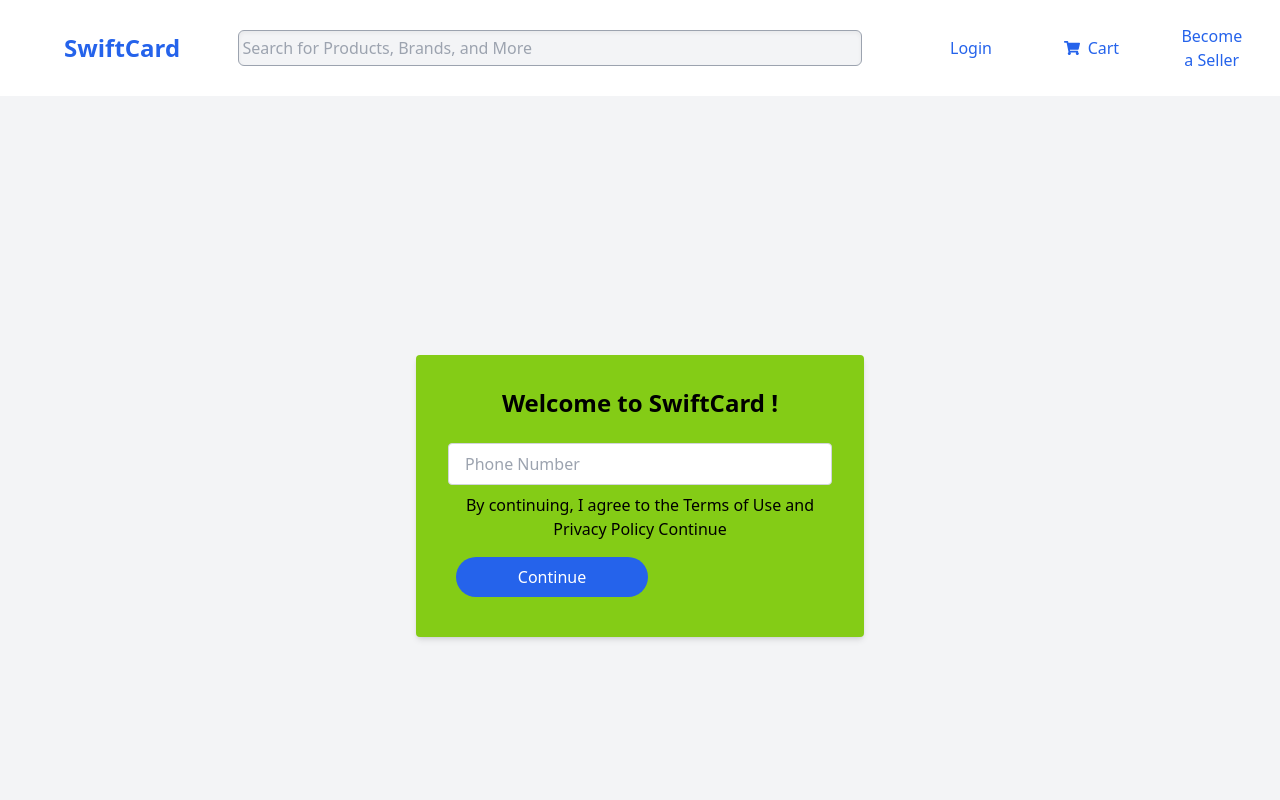
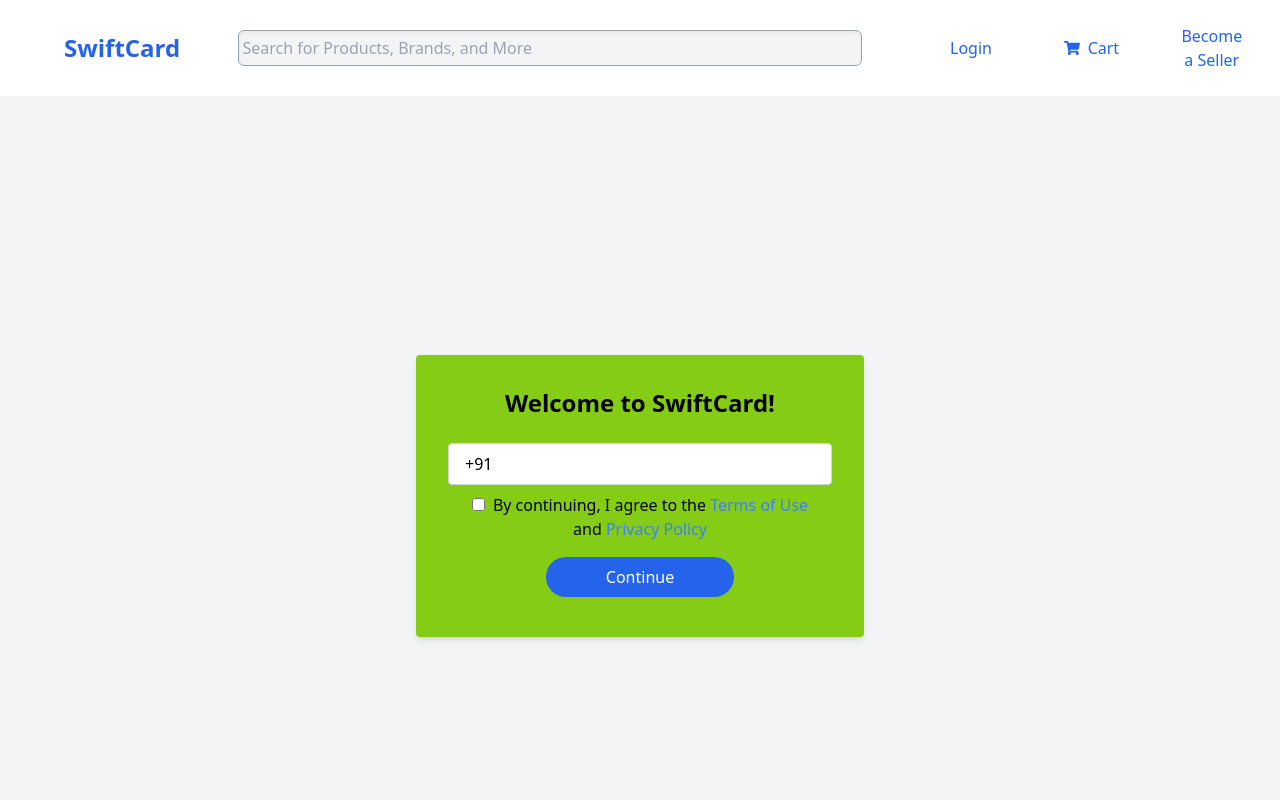
Before and after one commit to amit1035/Ecommerce_Website, a React (Create React App) app: page /login in a window 1280 px wide. Shown: the top 800 px of the page. Built offline with nearby package versions, Linux system fonts and the light colour scheme.

Commit message:
Add privacy policy and login

```diff
--- a/src/App.js
+++ b/src/App.js
@@ -8,6 +8,7 @@ import Login from './components/Login/Login';
 import Banner from './components/Banner/Banner';
 import Features from './components/Features/Features';
 import About from './components/About/About';
+import Privacy from './components/Privacy/Privacy';
 import CategoryDetail from './components/CategoryDetail/CategoryDetail';
 import Cart from './components/Cart/Cart';
 import { CartProvider } from './components/CartContext/CartContext';
@@ -35,6 +36,7 @@ const App = () => {
             <Route path="/banner" element={<Banner />} />
             <Route path="/features" element={<Features />} />
             <Route path="/about" element={<About />} />
+            <Route path='/Privacy' element={<Privacy/>} />
             <Route path="/category/:name" element={<CategoryDetail />} />
             <Route path="/cart" element={<Cart />} />
           </Routes>
--- a/src/components/Category/Category.jsx
+++ b/src/components/Category/Category.jsx
@@ -1,6 +1,6 @@
 import React, { useRef, useEffect, useState } from 'react';
+import { FaArrowLeft, FaArrowRight } from 'react-icons/fa';
 import { useNavigate } from 'react-router-dom';
-
 
 const categories = [
   { name: 'Women Clothing', image: `${process.env.PUBLIC_URL}/images/women.jpg` },
@@ -12,7 +12,7 @@ const categories = [
   { name: 'Beauty Wellness', image: `${process.env.PUBLIC_URL}/images/makeup.jpg` },
   { name: 'Mobile', image: `${process.env.PUBLIC_URL}/images/Mobile.jpg` },
   { name: 'Sports', image: `${process.env.PUBLIC_URL}/images/sport.jpg` },
-  { name: 'Home Decor', image:`${process.env.PUBLIC_URL}/images/decor.jpg` },
+  { name: 'Home Decor', image: `${process.env.PUBLIC_URL}/images/decor.jpg` },
   { name: 'Watches', image: `${process.env.PUBLIC_URL}/images/Watches.jpg` },
   { name: 'Home Furnishing', image: `${process.env.PUBLIC_URL}/images/furnishing.jpg` },
   { name: 'Toys', image: `${process.env.PUBLIC_URL}/images/toys.jpg` },
@@ -40,9 +40,6 @@ const Category = () => {
       container.removeEventListener('scroll', handleScroll);
     };
   }, []);
-
-
-
 
   const scrollLeft = () => {
     containerRef.current.scrollBy({ left: -200, behavior: 'smooth' });
@@ -81,26 +78,26 @@ const Category = () => {
           ))}
         </div>
 
-
-
-
-
         {showLeftButton && (
+          <div className="absolute top-1/2 left-2 md:left-4 transform -translate-y-1/2">
             <button
               onClick={scrollLeft}
-            className="absolute left-0 top-1/2 transform -translate-y-1/2 p-3 bg-cyan-400 rounded-r-lg text-xl z-10"
+              className="bg-yellow-500 text-black font-bold py-1 md:py-2 px-3 md:px-4 rounded-full"
             >
-            &lt;
+              <FaArrowLeft />
             </button>
+          </div>
         )}
 
         {showRightButton && (
+          <div className="absolute top-1/2 right-2 md:right-4 transform -translate-y-1/2">
             <button
               onClick={scrollRight}
-            className="absolute right-0 top-1/2 transform -translate-y-1/2 p-3 bg-cyan-400 rounded-l-lg text-xl z-10"
+              className="bg-yellow-500 text-black font-bold py-1 md:py-2 px-3 md:px-4 rounded-full"
             >
-            &gt;
+              <FaArrowRight />
             </button>
+          </div>
         )}
       </div>
     </div>
--- a/src/components/Footer/Footer.jsx
+++ b/src/components/Footer/Footer.jsx
@@ -20,7 +20,7 @@ const Footer = () => {
               <li><a href="/about" className="text-gray-400 hover:text-white">About Us</a></li>
               <li><a href="/contact" className="text-gray-400 hover:text-white">Contact Us</a></li>
               <li><a href="/faq" className="text-gray-400 hover:text-white">FAQ</a></li>
-              <li><a href="/privacy" className="text-gray-400 hover:text-white">Privacy Policy</a></li>
+              <li><a href="/Privacy" className="text-gray-400 hover:text-white">Privacy Policy</a></li>
             </ul>
           </div>
           {/* Customer Service */}
--- a/src/components/Login/Login.jsx
+++ b/src/components/Login/Login.jsx
@@ -1,30 +1,64 @@
-import React from 'react';
+import React, { useState } from 'react';
+
+const Login = () => {
+  const [errorMessage, setErrorMessage] = useState('');
+  const [phoneNumber, setPhoneNumber] = useState('+91 '); // Initialize with +91 and a space
+
+  const handleInputChange = (e) => {
+    const value = e.target.value;
 
 
-const Login = () => {
+
+    // Check if the input contains non-numeric characters (excluding the +91 prefix and space)
+    const numericPart = value.slice(4); // Get everything after +91 and space
+    if (/[^0-9]/.test(numericPart)) {
+      setErrorMessage('Please type a valid number');
+    } else {
+      setErrorMessage('');
+    }
+
+    // Allow only numeric input after +91 and space, and update the state
+    const sanitizedValue = '+91 ' + numericPart.replace(/[^0-9]/g, '');
+    setPhoneNumber(sanitizedValue);
+  };
+
   return (
-    <div className='flex flex-col items-center justify-center min-h-screen bg-gray-100'>
+    <div className='flex flex-col items-center justify-center min-h-screen  bg-gray-100'>
       <div className='w-full max-w-md p-8 bg-lime-500 shadow-md rounded'>
-        <h2 className='text-2xl font-bold mb-6 text-center'>Welcome to SwiftCard !</h2>
+        <h2 className='text-2xl font-bold mb-6 text-center'>Welcome to SwiftCard!</h2>
         <form className='space-y-4'>
           <div className='flex flex-col'>
             <input
-              type='text maxlenght="10'
-              id='name'
+              type='tel'
+              id='phone'
+              maxLength={14} // 4 characters for +91 and space, 10 for the number
+              value={phoneNumber}
               autoComplete='off'
               placeholder='Phone Number'
               className='px-4 py-2 border border-gray-300 rounded focus:outline-none focus:ring-2 focus:ring-blue-500'
+              onInput={handleInputChange}
             />
+            {/* Show error message if non-numeric input is entered */}
+            {errorMessage && (
+              <p className='text-red-500 text-sm mt-1'>{errorMessage}</p>
+            )}
           </div>
         </form>
         <div>
-          <p className='text-center p-2'>By continuing, I agree to the Terms of Use and Privacy Policy Continue
-</p>
+          <p className='text-center p-2'>
+            <label>
+              <input type="checkbox" className="mr-2" />
+              By continuing, I agree to the
+              <a href="/terms" className="text-blue-500"> Terms of Use </a> and
+              <a href="/privacy" className="text-blue-500"> Privacy Policy</a>
+            </label>
+          </p>
         </div>
-        <button className='m-2 px-4 py-2 bg-blue-600 rounded-full w-2/4 text-white ' >Continue</button>
+        <div className='flex justify-center px-1'>
+        <button className='m-2 px-2 py-2  bg-blue-600 rounded-full w-2/4 text-white text-center' >Continue</button></div>
       </div>
     </div>
   );
-}
+};
 
 export default Login;
--- /dev/null
+++ b/src/components/Privacy/Privacy.jsx
@@ -0,0 +1,53 @@
+import React from 'react';
+
+const Privacy = () => {
+  return (
+    <div className="container mx-auto p-8">
+      <p className="text-lg mb-4 text-gray-700">
+      Welcome to SwiftCard! These Terms and Conditions govern your use of our website located at [your website URL] and any related services we provide. By accessing or using our website, you agree to comply with and be bound by these terms. If you do not agree with any part of these terms, please do not use our services.<br /><br />
+
+1. Acceptance of Terms
+By accessing our website, you agree to be legally bound by these Terms and Conditions and our Privacy Policy. If you do not agree to these terms, please do not use our website.<br/><br/>
+
+2. Modifications to Terms
+We reserve the right to change these Terms and Conditions at any time. Any changes will be effective immediately upon posting on our website. Your continued use of the website after any changes indicates your acceptance of the new terms.<br/><br/>
+
+3. User Accounts
+To access certain features of our website, you may be required to create an account. You agree to provide accurate, current, and complete information during the registration process. You are responsible for maintaining the confidentiality of your account and password and for restricting access to your account.<br/><br/>
+
+4. Product Information
+We strive to provide accurate product information, including descriptions and prices. However, we do not warrant that product descriptions or other content are accurate, complete, reliable, current, or error-free. If a product offered by us is not as described, your sole remedy is to return it in unused condition.<br/><br/>
+
+5. Order Acceptance and Cancellation
+We reserve the right to refuse or cancel any order for any reason, including but not limited to the availability of a product, errors in the description or price of the product, or errors in your order. We may also require additional verification or information before accepting any order.<br/><br/>
+
+6. Payment Terms
+All payments are processed securely. By placing an order, you represent that you are authorized to use the payment method provided. You agree to pay all charges incurred by you or any users of your account.<br/><br/>
+
+7. Shipping and Delivery
+We will make every effort to deliver your order within the estimated delivery time; however, we are not responsible for delays due to unforeseen circumstances. Risk of loss and title for items purchased from SwiftCard pass to you upon delivery.<br/><br/>
+
+8. Returns and Refunds
+Our return policy allows for returns within [insert return period, e.g., 30 days] of receiving your order. To initiate a return, please contact us at [insert contact email]. Refunds will be processed upon receipt of the returned items.<br/><br/>
+
+9. Limitation of Liability
+To the maximum extent permitted by law, SwiftCard is not liable for any indirect, incidental, special, consequential, or punitive damages arising from your use of our website or products, even if we have been advised of the possibility of such damages.<br/><br/>
+
+10. Indemnification
+You agree to indemnify and hold harmless SwiftCard, its affiliates, and their respective officers, directors, employees, and agents from any claims, losses, damages, liabilities, and expenses, including attorney’s fees, arising out of your use of the website or violation of these Terms and Conditions.<br/><br/>
+
+11. Governing Law
+These Terms and Conditions shall be governed by and construed in accordance with the laws of [your jurisdiction]. Any legal action or proceeding arising under these Terms shall be brought exclusively in the courts located in [your jurisdiction].<br/><br/>
+
+12. Contact Information
+If you have any questions about these Terms and Conditions, please contact us at [insert contact email].<br/><br/>
+
+
+      </p>
+
+
+    </div>
+  );
+};
+
+export default Privacy;
```
Also changed, not shown: src/components/Cart/Cart.jsx (line endings or trailing spaces). Lines whose indentation alone changed are shown as unchanged.
